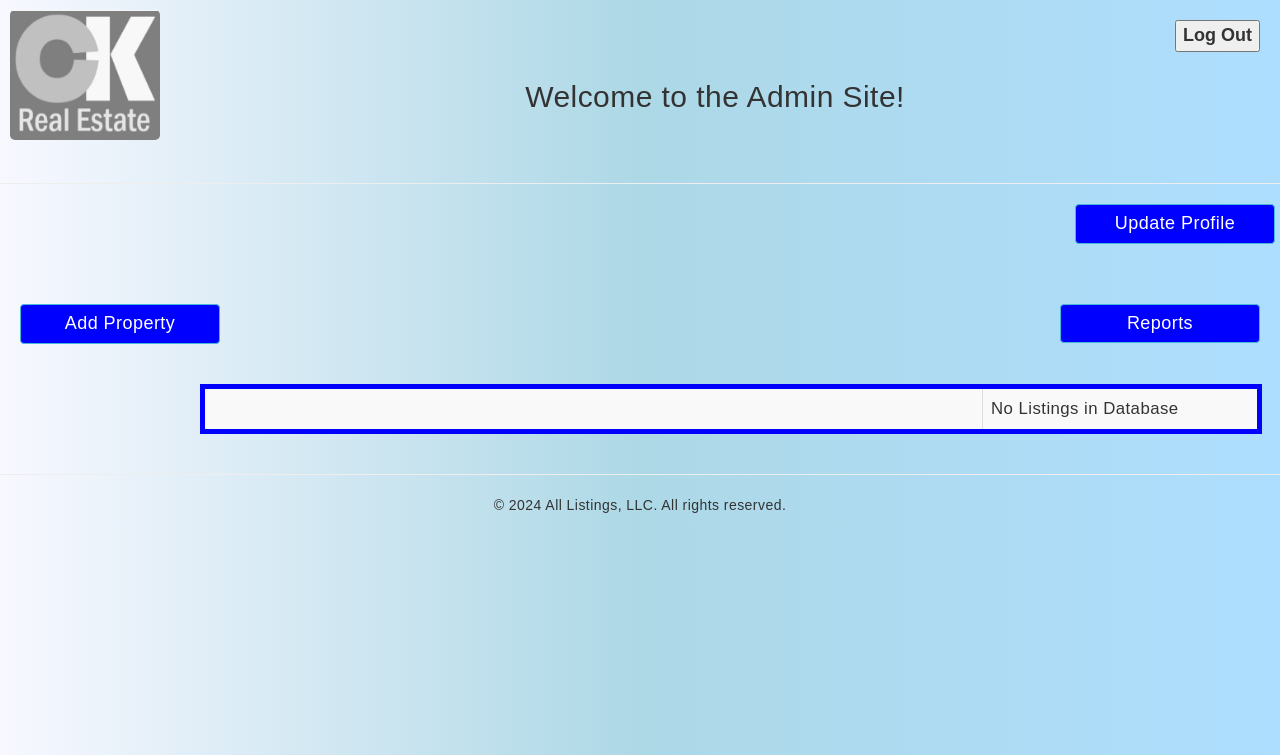
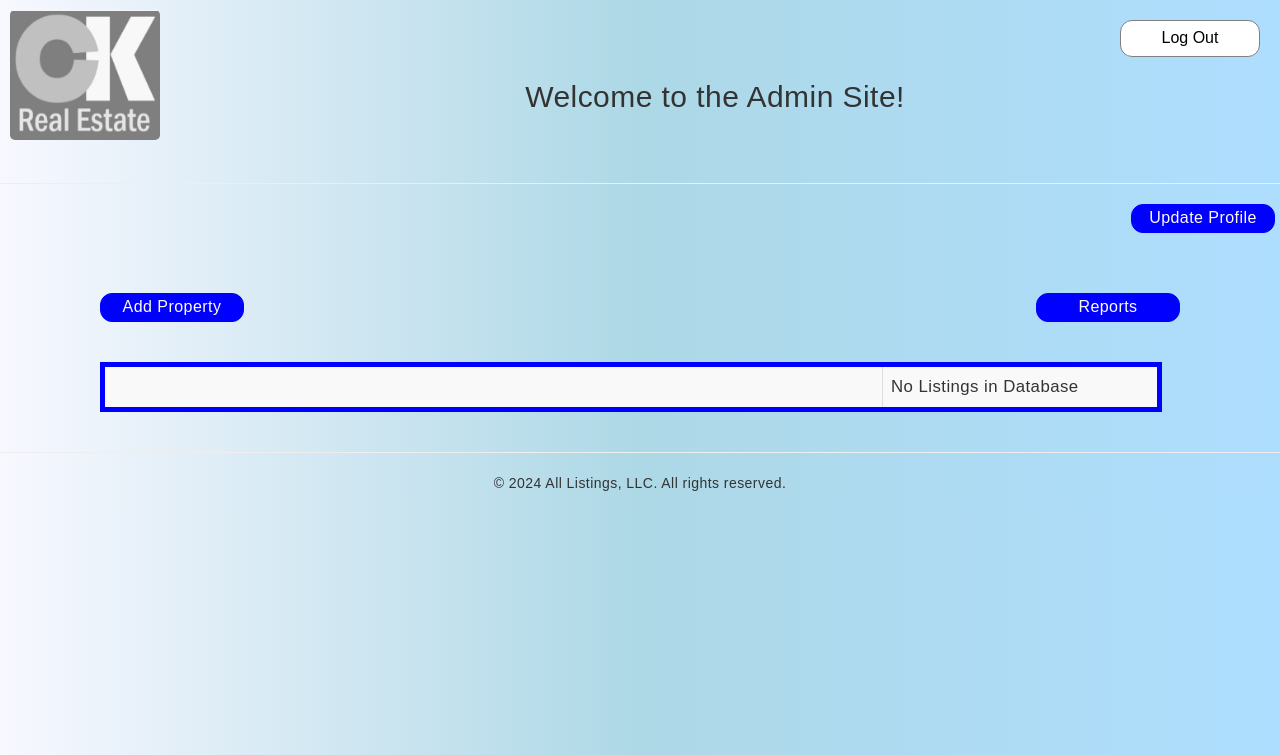
Before and after one commit to jaclyn-anderson/isqa8210-group1, a Django app: page /siteadminlanding in a window 1280 px wide. Shown: the top 755 px of the page. Run offline with Django 5.2, Linux system fonts and the light colour scheme; the visitor is signed in with stand-in values (Sample User, id 1); data that the repository does not hold is empty; some libraries are stand-ins or nearby versions.

Commit message:
More formatting changes
Adjusted with Mary small tweaks to admin page format and buttons and resolved awkward white space issue

```diff
--- a/RealEstate/CKrealestate/static/css/base.css
+++ b/RealEstate/CKrealestate/static/css/base.css
@@ -5,6 +5,7 @@ body {
     letter-spacing: .45px;
     -webkit-font-smoothing: antialiased;
     background-image: linear-gradient(to right, ghostwhite, lightblue, #AEDEFF);
+    overflow-x: hidden;
 }
 
 .header {
@@ -37,8 +38,8 @@ body {
 
 .home-pic {
     padding-top: 20px;
-    height: 350px;
-    width: auto;
+    max-height: 450px;
+    max-width: 450px;
     background-size: contain; /* Adjust the background size as needed */
     background-repeat: no-repeat; /* Prevent the background image from repeating */
 }
--- a/RealEstate/CKrealestate/static/css/base2.css
+++ b/RealEstate/CKrealestate/static/css/base2.css
@@ -5,6 +5,7 @@ body {
     letter-spacing: .45px;
     -webkit-font-smoothing: antialiased;
     background-image: linear-gradient(to right, ghostwhite, lightblue, #AEDEFF);
+    overflow-x: hidden;
 }
 
 .header {
@@ -119,7 +120,12 @@ body {
 
 .site-admin-btn {
     background-color: blue;
-    font-size: large;
-    height: 40px;
-    width: 200px;
+    color: floralwhite;
+    -webkit-box-align: center;
+    align-text: center;
+    font-size: medium;
+    padding: 2px;
+    width: 144px;
+    border-radius: 12px;
+    border-color: blue;
 }
--- a/RealEstate/templates/base2.html
+++ b/RealEstate/templates/base2.html
@@ -24,7 +24,7 @@
                         <li>
                             <form action="{% url 'logout' %}" method="post">
                             {% csrf_token %}
-                            <button type="submit">Log Out</button>
+                            <button type="submit" class="btn admin-btn">Log Out</button>
                             </form>
                         </li>
                          {% else %}
--- a/RealEstate/templates/siteadminlanding.html
+++ b/RealEstate/templates/siteadminlanding.html
@@ -3,25 +3,25 @@
 {% block content %}
     <hr>
 <div class="row">
-    <p style="float: right; margin-right: 20px;"> <a href="#" class="btn btn-info" style="background-color: blue; font-size: large; width: 200px;">Update Profile</a></p>
+    <p style="float: right; margin-right: 20px;"> <a href="#" class="btn site-admin-btn">Update Profile</a></p>
 </div>
 
 <div class="row" style="margin-top: 50px">
   <div class="col-sm-4">
-       <p style="margin-left: 20px;">
-            <a href="{% url 'add_property' %}" class="btn btn-info" style="background-color: blue; font-size: large; height: 40px; width: 200px;">Add Property</a>
+       <p style="margin-left: 100px;">
+            <a href="{% url 'add_property' %}" class="btn site-admin-btn">Add Property</a>
        </p>
   </div>
   <div class="col-sm-4">
         <p></p>
    </div>
    <div class="col-sm-4">
-      <p style="margin-right: 20px; float: right">  <a href="#" class="btn btn-info" style="background-color: blue; font-size: large; width: 200px;">Reports</a></p>
+      <p style="margin-right: 100px; float: right">  <a href="#" class="btn site-admin-btn">Reports</a></p>
     </div>
 </div>
 
 <div class="row">
-<div class="col-sm-10" style="margin-left: 200px; margin-top: 30px">
+<div class="col-sm-10" style="margin-left: 100px; float: left; margin-top: 30px">
 
       <table class="table table-striped table-bordered" style="border: 5px solid blue;">
       {% if property.count != 0 %}
```
